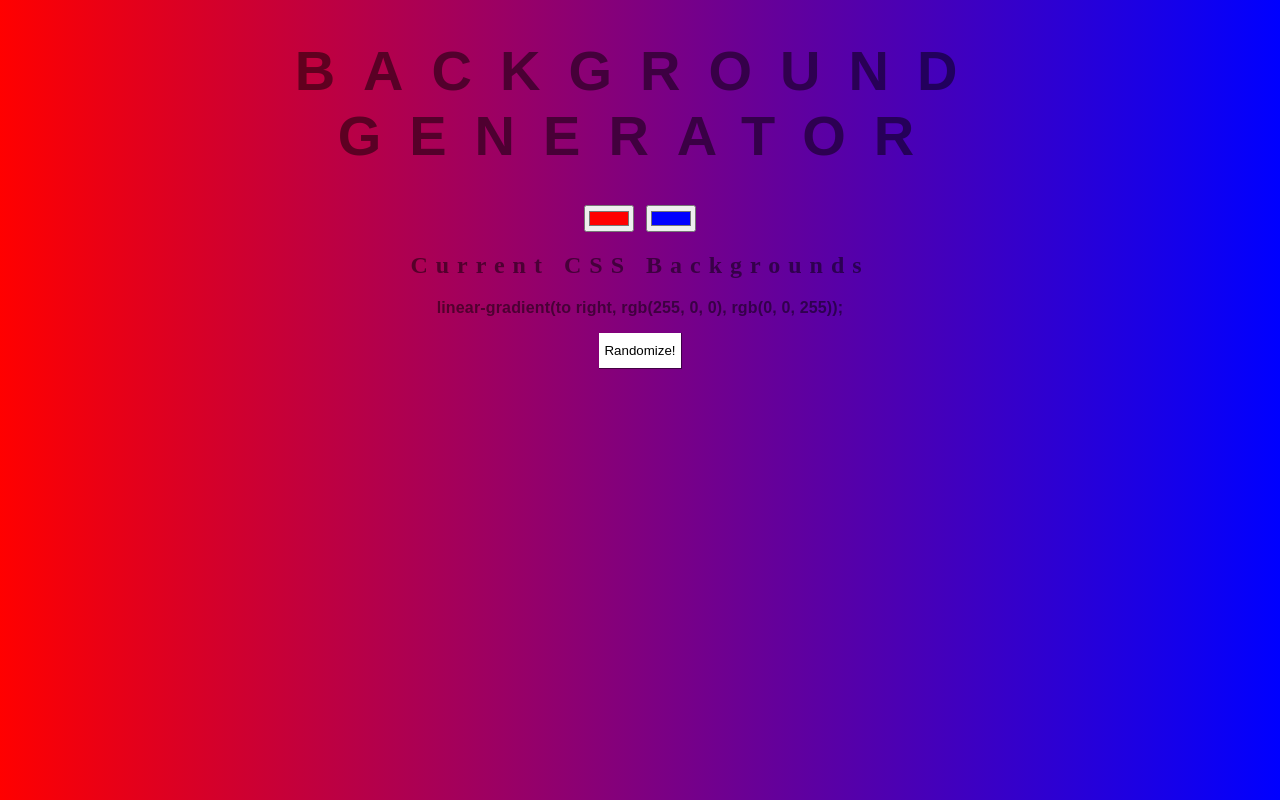
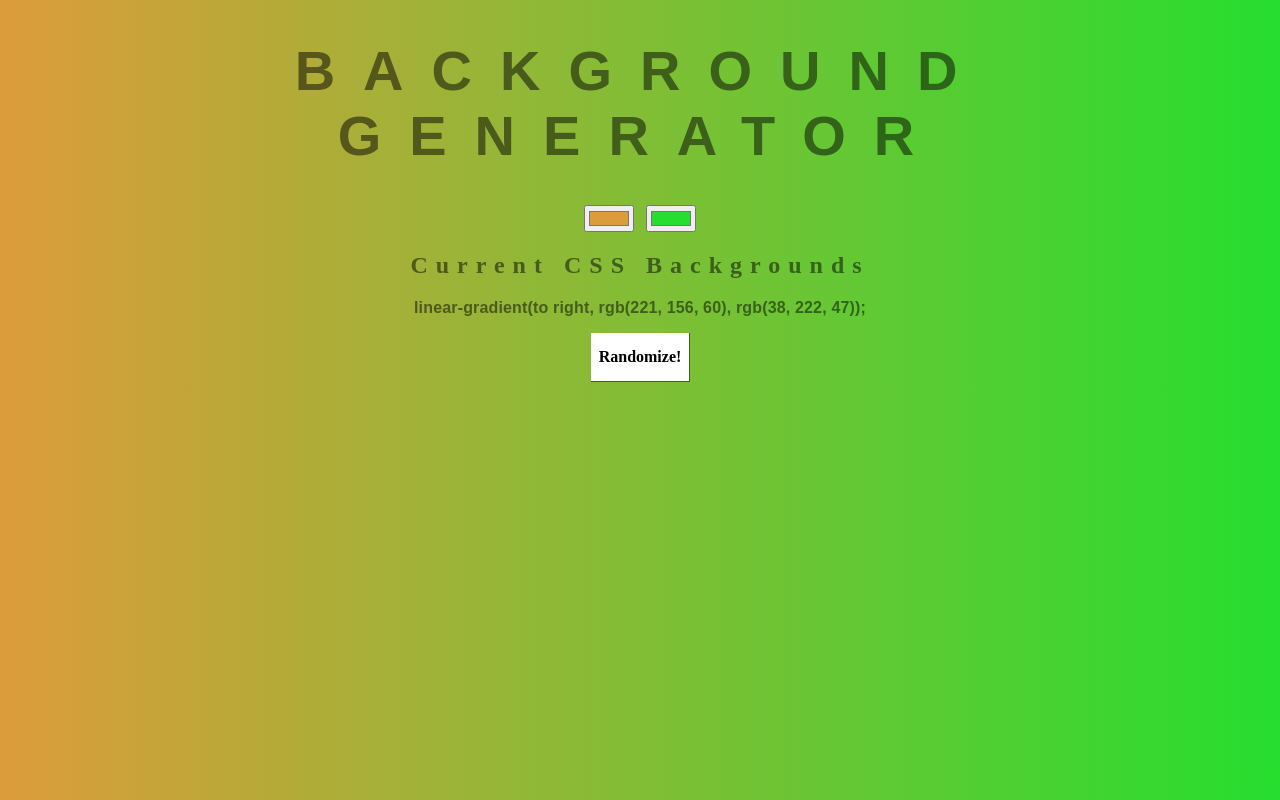
Before and after one commit to EpistemicPolymath/Gradient-Background-Generator-JS, a plain HTML site: page index.html in a window 1280 px wide. Both pictures are taken after a click on the button "Randomize!". Drawn offline with Linux system fonts and the light colour scheme.

Commit message:
Added random generator for Hex codes to give random background colors

```diff
--- a/Scripts/script.js
+++ b/Scripts/script.js
@@ -20,6 +20,7 @@ var css = document.querySelector("#style-output");
 var color1 = document.querySelector(".color1");
 var color2 = document.querySelector(".color2");
 var body = document.querySelector("#gradient-background");
+var randomButton = document.querySelector("#random");
 
 // Functions - DRY (Do Not Repeat Yourself)
 function setGradient() {
@@ -31,11 +32,19 @@ function setGradient() {
 }
 
 function setupOnPageLoad() {
-
     // Make color inputs match the background on pageload.
     color1.value = "#ff0000";
     color2.value = "#0000ff";
     // Displaying initial CSS linear gradient property on pageload.
+    setGradient();
+}
+
+function setRandomColors() {
+    // Generate new random colors for Hex Codes
+    // https://stackoverflow.com/questions/5092808/how-do-i-randomly-generate-html-hex-color-codes-using-javascript
+    // https://stackoverflow.com/questions/1484506/random-color-generator
+    color1.value = "#" + ('00000'+(Math.random()*(1<<24)|0).toString(16)).slice(-6);
+    color2.value = "#" + ('00000'+(Math.random()*(1<<24)|0).toString(16)).slice(-6);
     setGradient();
 }
 
@@ -45,3 +54,5 @@ color1.addEventListener("input", setGradient);
 color2.addEventListener("input", setGradient);
 // Added a event listener to the window object on pageload.
 window.addEventListener("load", setupOnPageLoad);
+// Add an event listener for randomButton click
+randomButton.addEventListener("click", setRandomColors);
--- a/Styles/style.css
+++ b/Styles/style.css
@@ -24,11 +24,14 @@ h3 {
   letter-spacing: 0.01em;
 }
 
-#random {
-  outline: 0;
-  border: 0;
-  padding: 10px 5px;
+button#random {
+  outline: 0px;
+  border: 0px;
+  padding: 15px 8px;
   box-shadow: 0.5px 0.5px 0.5px 0.5px rgba(0, 0, 0, 0.47);
   color: black;
   background-color: white;
+  font-family: Source Sans Pro;
+  font-weight: bold;
+  font-size: 1em;
 }
```
